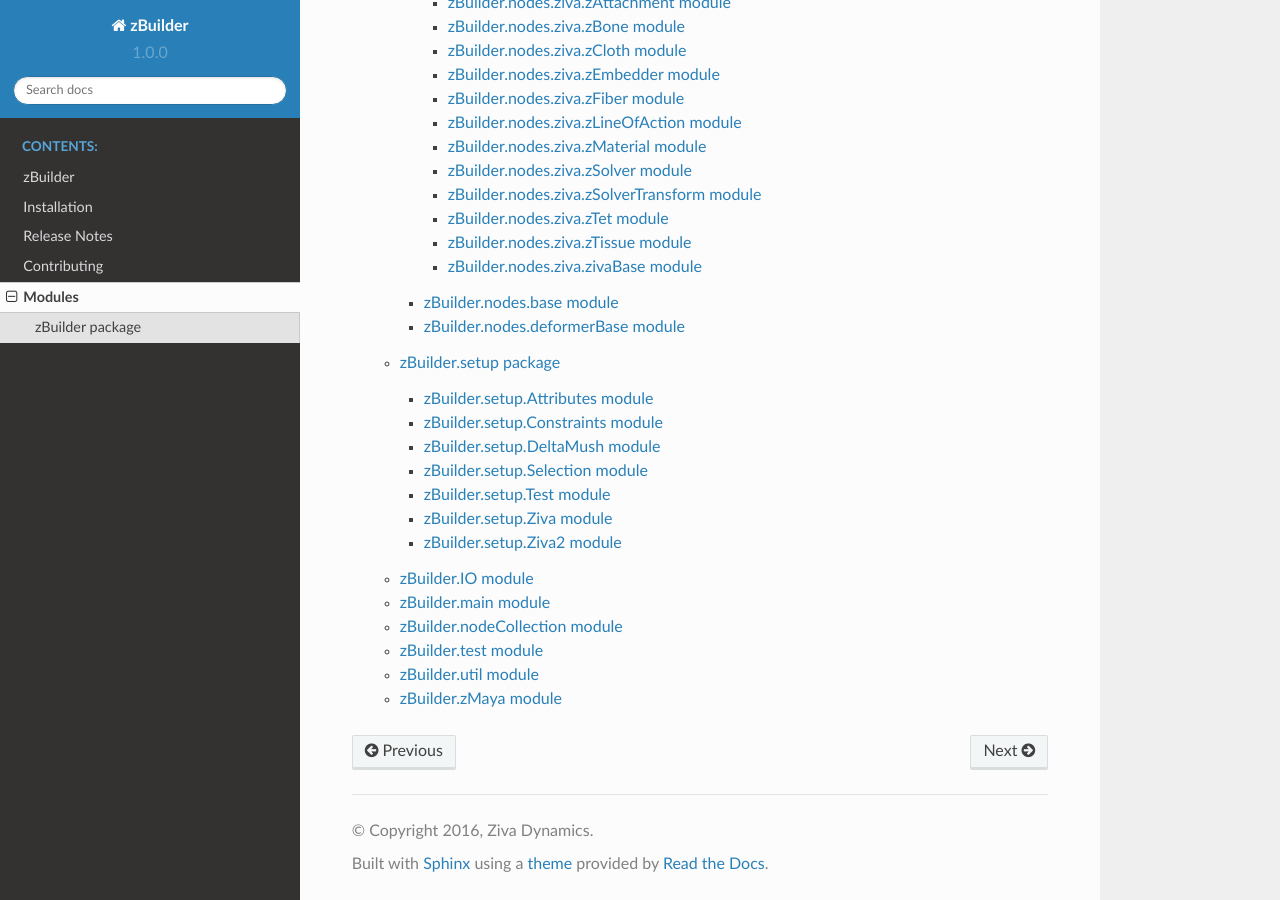
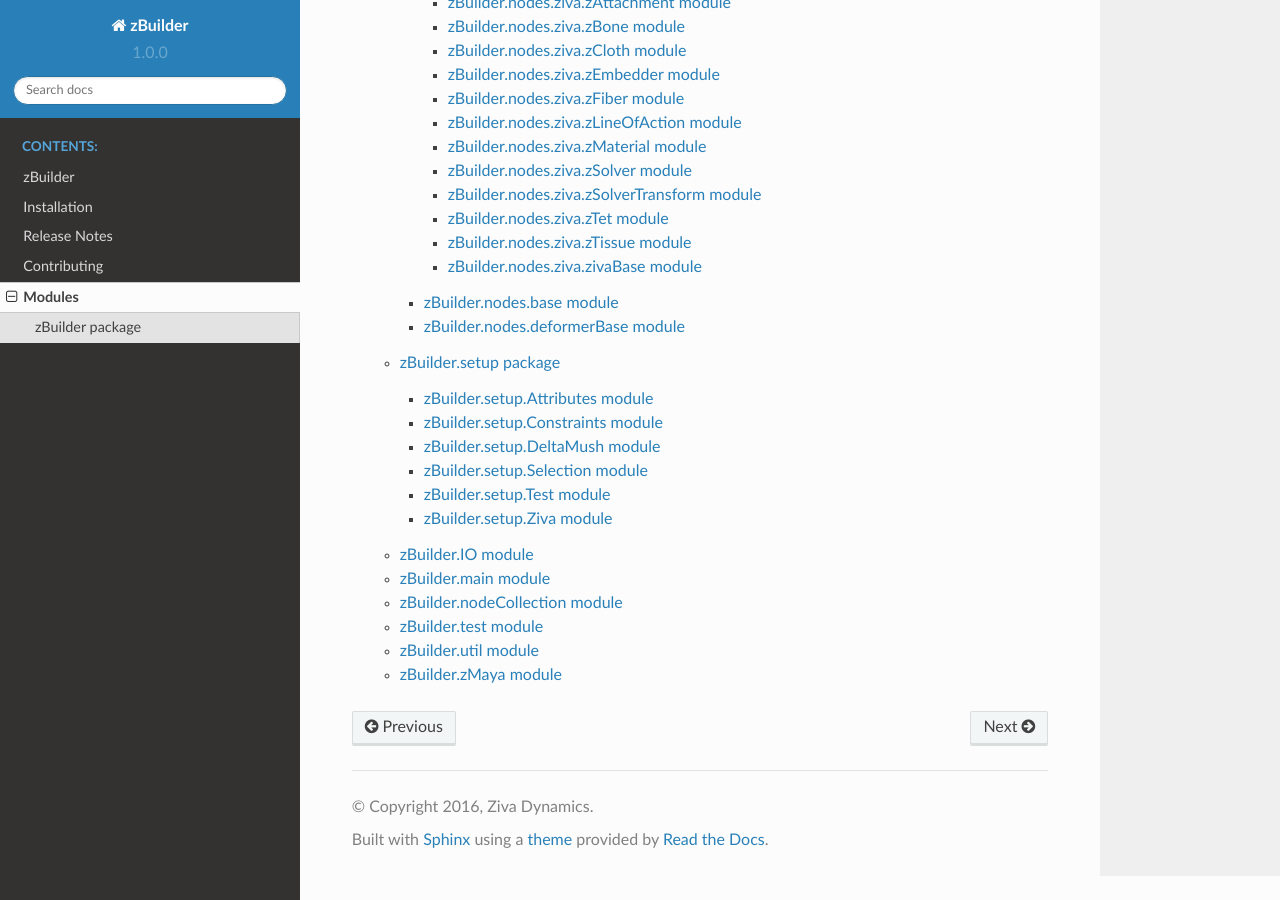
Before and after one commit to Unity-Technologies/ziva-vfx-utils, a Sphinx documentation site: the page built from docs/modules.rst, in a window 1280 px wide and 900 px high, scrolled down 637 px. Built offline with Sphinx 7.4.7 and the Read the Docs theme 2.0.0, drawn with Linux system fonts in a browser that asks for light colours.

Commit message:
Ziva2 no longer exists.  removed from sphinx docs.

```diff
--- a/docs/zBuilder.setup.rst
+++ b/docs/zBuilder.setup.rst
@@ -49,15 +49,6 @@
     :undoc-members:
     :show-inheritance:
 
-zBuilder.setup.Ziva2 module
----------------------------
-
-.. automodule:: zBuilder.setup.Ziva2
-    :members:
-    :undoc-members:
-    :show-inheritance:
-
-
 
 .. automodule:: zBuilder.setup
     :members:
```
